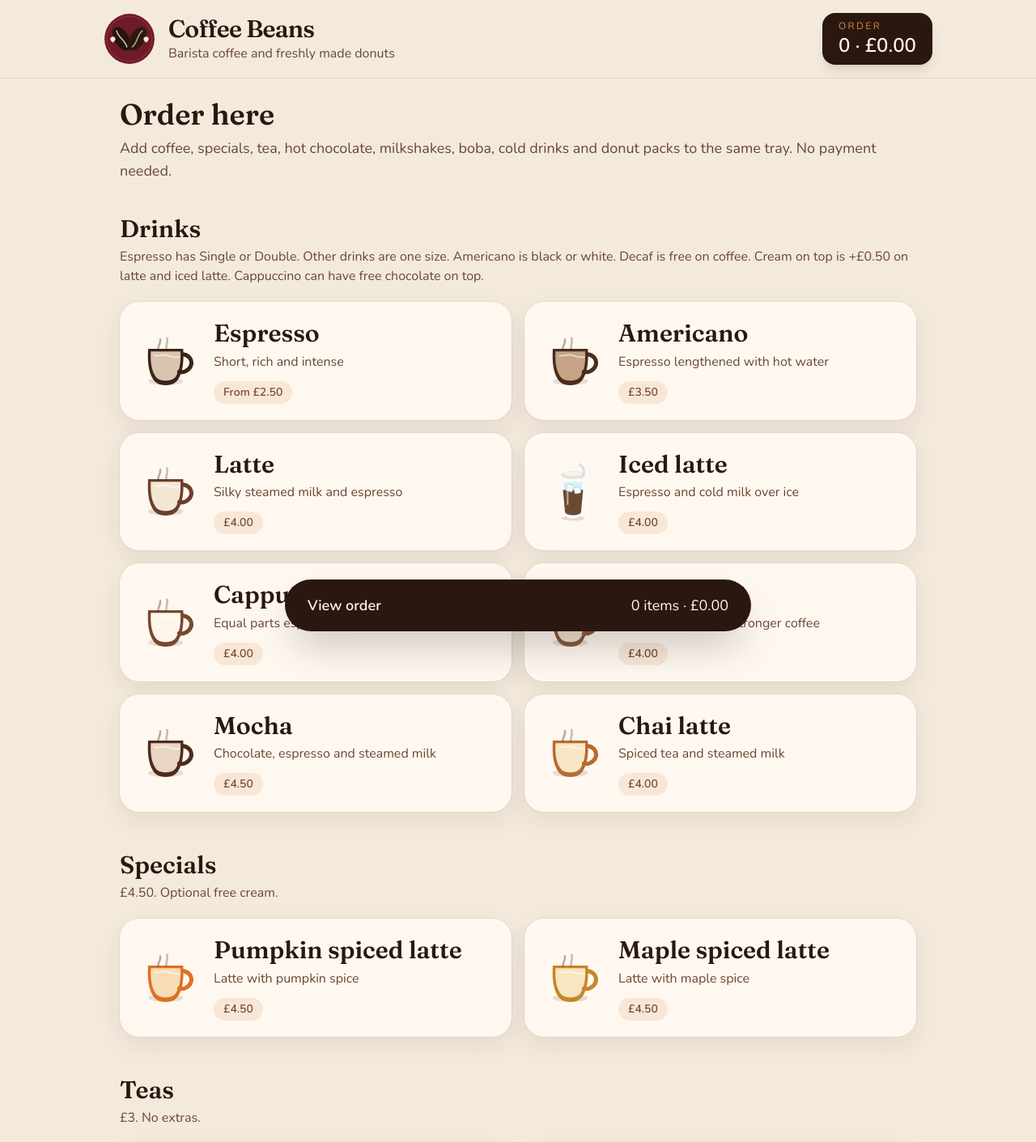
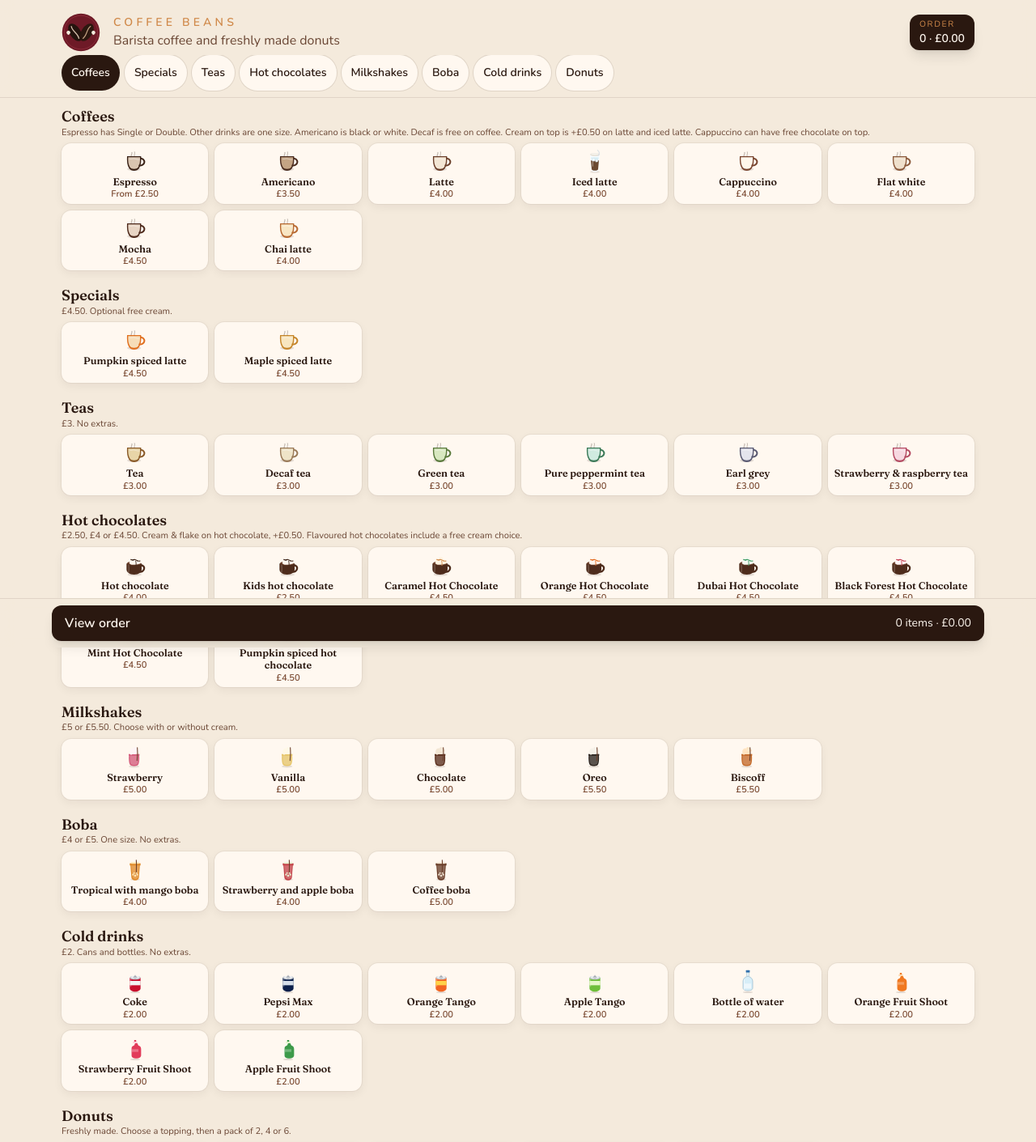
Before and after one commit to shelleybibby-dev/Barista-orders, a Next.js app: page /customer in a window 1280 px wide. Shown: the top 1411 px of the page at 81% size. Built offline with nearby package versions, Linux system fonts and the light colour scheme.

Commit message:
Tighten the customer menu for iPad
Add a sticky section tab bar and keep the order bar on screen. Item cards are smaller, with four columns in portrait and six in landscape, so a section fits with much less scrolling.

Co-authored-by: shelleybibby-dev <shelleybibby-dev@users.noreply.github.com>

```diff
--- a/src/components/customer/CustomerKiosk.tsx
+++ b/src/components/customer/CustomerKiosk.tsx
@@ -1,6 +1,6 @@
 "use client";
 
-import { useEffect, useMemo, useState } from "react";
+import { useEffect, useMemo, useRef, useState, type ReactNode } from "react";
 import { BobaIcon } from "@/components/BobaIcon";
 import { ColdDrinkIcon } from "@/components/ColdDrinkIcon";
 import { CoffeeCup } from "@/components/CoffeeCup";
@@ -183,76 +183,129 @@ export function CustomerKiosk({ menu }: { menu: Menu }) {
     setError(null);
   }
 
+  const sections = useMemo(
+    () =>
+      [
+        menu.drinks.length > 0 ? { id: "coffees", label: "Coffees" } : null,
+        (menu.specials ?? []).length > 0 ? { id: "specials", label: "Specials" } : null,
+        (menu.teas ?? []).length > 0 ? { id: "teas", label: "Teas" } : null,
+        (menu.hotChocolates ?? []).length > 0
+          ? { id: "hot-chocolates", label: "Hot chocolates" }
+          : null,
+        (menu.milkshakes ?? []).length > 0 ? { id: "milkshakes", label: "Milkshakes" } : null,
+        (menu.bobas ?? []).length > 0 ? { id: "boba", label: "Boba" } : null,
+        (menu.coldDrinks ?? []).length > 0 ? { id: "cold-drinks", label: "Cold drinks" } : null,
+        (menu.donuts ?? []).length > 0 ? { id: "donuts", label: "Donuts" } : null,
+      ].filter((section) => section !== null),
+    [menu],
+  );
+  const [activeSection, setActiveSection] = useState(sections[0]?.id ?? "coffees");
+  const scrollLock = useRef<string | null>(null);
+
+  useEffect(() => {
+    const nodes = Array.from(document.querySelectorAll<HTMLElement>("[data-menu-section]"));
+    if (nodes.length === 0) return;
+    const observer = new IntersectionObserver(
+      (entries) => {
+        if (scrollLock.current) return;
+        const visible = entries
+          .filter((entry) => entry.isIntersecting)
+          .sort((a, b) => a.boundingClientRect.top - b.boundingClientRect.top);
+        const next = visible[0]?.target.id;
+        if (next) setActiveSection(next);
+      },
+      { rootMargin: "-132px 0px -50% 0px", threshold: [0, 0.2] },
+    );
+    for (const node of nodes) observer.observe(node);
+    return () => observer.disconnect();
+  }, [sections]);
+
+  function jumpToSection(id: string) {
+    setActiveSection(id);
+    scrollLock.current = id;
+    document.getElementById(id)?.scrollIntoView({ behavior: "smooth", block: "start" });
+    document.getElementById(`section-tab-${id}`)?.scrollIntoView({
+      behavior: "smooth",
+      inline: "center",
+      block: "nearest",
+    });
+    window.setTimeout(() => {
+      if (scrollLock.current === id) scrollLock.current = null;
+    }, 800);
+  }
+
   return (
     <div className="relative min-h-dvh bg-cream text-espresso">
-      <header className="sticky top-0 z-20 border-b border-espresso/10 bg-cream/95 px-5 py-4 backdrop-blur-md safe-top">
-        <div className="mx-auto flex max-w-5xl items-center justify-between gap-4">
-          <BrandLockup name={menu.cafeName} subtitle={menu.tagline} size="md" />
+      <div className="sticky top-0 z-20 border-b border-espresso/10 bg-cream/95 backdrop-blur-md safe-top">
+        <header className="mx-auto flex max-w-6xl items-center justify-between gap-3 px-3 pb-1">
+          <BrandLockup name={menu.cafeName} subtitle={menu.tagline} size="sm" />
           <button
             type="button"
             onClick={() => setCartOpen(true)}
-            className="tap min-h-16 min-w-16 rounded-2xl bg-espresso px-5 text-left text-foam shadow-lg"
+            className="tap min-h-11 shrink-0 rounded-xl bg-espresso px-3 text-left text-foam shadow-lg"
           >
-            <span className="block text-xs uppercase tracking-[0.2em] text-caramel">Order</span>
-            <span className="block text-2xl font-semibold">
+            <span className="block text-[0.65rem] uppercase tracking-[0.16em] text-caramel">Order</span>
+            <span className="block text-sm font-semibold">
               {itemCount} · {formatGbp(totalPence)}
             </span>
           </button>
+        </header>
+        <nav aria-label="Menu sections" className="mx-auto flex max-w-6xl gap-1.5 overflow-x-auto px-3 pb-2">
+          {sections.map((section) => {
+            const selected = activeSection === section.id;
+            return (
+              <button
+                key={section.id}
+                id={`section-tab-${section.id}`}
+                type="button"
+                aria-current={selected ? "true" : undefined}
+                onClick={() => jumpToSection(section.id)}
+                className={`tap min-h-11 shrink-0 rounded-full px-3 text-sm font-semibold ${
+                  selected ? "bg-espresso text-foam" : "bg-foam text-espresso ring-1 ring-espresso/10"
+                }`}
+              >
+                {section.label}
+              </button>
+            );
+          })}
+        </nav>
       </div>
-      </header>
 
-      <main className="mx-auto max-w-5xl px-5 py-6 pb-44">
-        <h1 className="font-display text-4xl font-semibold">Order here</h1>
-        <p className="mt-2 text-lg text-coffee">
-          Add coffee, specials, tea, hot chocolate, milkshakes, boba, cold drinks and donut packs to the same tray. No payment needed.
-        </p>
-
-        <h2 className="mt-10 font-display text-3xl font-semibold">Drinks</h2>
-        <p className="mt-1 text-base text-coffee">
-          Espresso has Single or Double. Other drinks are one size. Americano is black or white. Decaf is free on coffee. Cream on top is +£0.50 on latte and iced latte. Cappuccino can have free chocolate on top.
-        </p>
-        <div className="mt-5 grid grid-cols-1 gap-4 sm:grid-cols-2">
+      <main className="mx-auto flex max-w-6xl flex-col gap-5 px-3 py-3 pb-24">
+        {menu.drinks.length > 0 ? (
+          <MenuSection
+            id="coffees"
+            title="Coffees"
+            blurb="Espresso has Single or Double. Other drinks are one size. Americano is black or white. Decaf is free on coffee. Cream on top is +£0.50 on latte and iced latte. Cappuccino can have free chocolate on top."
+          >
             {menu.drinks.map((drink) => (
               <DrinkCard key={drink.id} product={drink} onOpen={() => openProduct(drink, "drink")} />
             ))}
-        </div>
+          </MenuSection>
+        ) : null}
 
         {(menu.specials ?? []).length > 0 ? (
-          <>
-            <h2 className="mt-12 font-display text-3xl font-semibold">Specials</h2>
-            <p className="mt-1 text-base text-coffee">£4.50. Optional free cream.</p>
-            <div className="mt-5 grid grid-cols-1 gap-4 sm:grid-cols-2">
+          <MenuSection id="specials" title="Specials" blurb="£4.50. Optional free cream.">
             {(menu.specials ?? []).map((drink) => (
-                <DrinkCard
-                  key={drink.id}
-                  product={drink}
-                  onOpen={() => openProduct(drink, "special")}
-                />
+              <DrinkCard key={drink.id} product={drink} onOpen={() => openProduct(drink, "special")} />
             ))}
-            </div>
-          </>
+          </MenuSection>
         ) : null}
 
         {(menu.teas ?? []).length > 0 ? (
-          <>
-            <h2 className="mt-12 font-display text-3xl font-semibold">Teas</h2>
-            <p className="mt-1 text-base text-coffee">£3. No extras.</p>
-            <div className="mt-5 grid grid-cols-1 gap-4 sm:grid-cols-2">
+          <MenuSection id="teas" title="Teas" blurb="£3. No extras.">
             {(menu.teas ?? []).map((tea) => (
               <DrinkCard key={tea.id} product={tea} onOpen={() => openProduct(tea, "drink")} />
             ))}
-            </div>
-          </>
+          </MenuSection>
         ) : null}
 
         {(menu.hotChocolates ?? []).length > 0 ? (
-          <>
-            <h2 className="mt-12 font-display text-3xl font-semibold">Hot chocolates</h2>
-            <p className="mt-1 text-base text-coffee">
-              £2.50, £4 or £4.50. Cream & flake on hot chocolate, +£0.50. Flavoured hot chocolates
-              include a free cream choice.
-            </p>
-            <div className="mt-5 grid grid-cols-1 gap-4 sm:grid-cols-2">
+          <MenuSection
+            id="hot-chocolates"
+            title="Hot chocolates"
+            blurb="£2.50, £4 or £4.50. Cream & flake on hot chocolate, +£0.50. Flavoured hot chocolates include a free cream choice."
+          >
             {(menu.hotChocolates ?? []).map((drink) => (
               <DrinkCard
                 key={drink.id}
@@ -261,15 +314,11 @@ export function CustomerKiosk({ menu }: { menu: Menu }) {
                 onOpen={() => openProduct(drink, "hot-chocolate")}
               />
             ))}
-            </div>
-          </>
+          </MenuSection>
         ) : null}
 
         {(menu.milkshakes ?? []).length > 0 ? (
-          <>
-            <h2 className="mt-12 font-display text-3xl font-semibold">Milkshakes</h2>
-            <p className="mt-1 text-base text-coffee">£5 or £5.50. Choose with or without cream.</p>
-            <div className="mt-5 grid grid-cols-1 gap-4 sm:grid-cols-2">
+          <MenuSection id="milkshakes" title="Milkshakes" blurb="£5 or £5.50. Choose with or without cream.">
             {(menu.milkshakes ?? []).map((shake) => (
               <DrinkCard
                 key={shake.id}
@@ -278,32 +327,19 @@ export function CustomerKiosk({ menu }: { menu: Menu }) {
                 onOpen={() => openProduct(shake, "milkshake")}
               />
             ))}
-            </div>
-          </>
+          </MenuSection>
         ) : null}
 
         {(menu.bobas ?? []).length > 0 ? (
-          <>
-            <h2 className="mt-12 font-display text-3xl font-semibold">Boba</h2>
-            <p className="mt-1 text-base text-coffee">£4 or £5. One size. No extras.</p>
-            <div className="mt-5 grid grid-cols-1 gap-4 sm:grid-cols-2">
+          <MenuSection id="boba" title="Boba" blurb="£4 or £5. One size. No extras.">
             {(menu.bobas ?? []).map((boba) => (
-                <DrinkCard
-                  key={boba.id}
-                  product={boba}
-                  kind="boba"
-                  onOpen={() => openProduct(boba, "boba")}
-                />
+              <DrinkCard key={boba.id} product={boba} kind="boba" onOpen={() => openProduct(boba, "boba")} />
             ))}
-            </div>
-          </>
+          </MenuSection>
         ) : null}
 
         {(menu.coldDrinks ?? []).length > 0 ? (
-          <>
-            <h2 className="mt-12 font-display text-3xl font-semibold">Cold drinks</h2>
-            <p className="mt-1 text-base text-coffee">£2. Cans and bottles. No extras.</p>
-            <div className="mt-5 grid grid-cols-1 gap-4 sm:grid-cols-2">
+          <MenuSection id="cold-drinks" title="Cold drinks" blurb="£2. Cans and bottles. No extras.">
             {(menu.coldDrinks ?? []).map((drink) => (
               <DrinkCard
                 key={drink.id}
@@ -312,45 +348,41 @@ export function CustomerKiosk({ menu }: { menu: Menu }) {
                 onOpen={() => openProduct(drink, "cold-drink")}
               />
             ))}
-            </div>
-          </>
+          </MenuSection>
         ) : null}
 
-        <h2 className="mt-12 font-display text-3xl font-semibold">Donuts</h2>
-        <p className="mt-1 text-base text-coffee">
-          Freshly made. Choose a topping, then a pack of 2, 4 or 6.
-        </p>
-        <div className="mt-5 grid grid-cols-1 gap-4 sm:grid-cols-2">
+        {(menu.donuts ?? []).length > 0 ? (
+          <MenuSection id="donuts" title="Donuts" blurb="Freshly made. Choose a topping, then a pack of 2, 4 or 6.">
             {(menu.donuts ?? []).map((donut) => (
               <button
                 key={donut.id}
                 type="button"
                 onClick={() => openProduct(donut, "donut")}
-              className="tap flex min-h-36 items-center gap-4 rounded-3xl bg-foam p-5 text-left shadow-[0_10px_30px_rgba(42,24,16,0.08)] ring-1 ring-espresso/5"
+                className={itemCardClass}
               >
-              <DonutIcon donut={donut} className="h-20 w-20 shrink-0" />
-              <span>
-                <span className="block font-display text-3xl font-semibold leading-tight">
+                <DonutIcon donut={donut} className="h-8 w-8 shrink-0" />
+                <span className="line-clamp-2 w-full font-display text-[0.78rem] font-semibold leading-tight">
                   {donut.name}
                 </span>
-                <span className="mt-1 block text-base text-coffee">{donut.description}</span>
-                <span className="mt-3 inline-flex rounded-full bg-caramel/15 px-3 py-1 text-sm font-semibold text-mocha">
+                <span className="text-[0.7rem] font-semibold leading-none text-mocha">
                   From {formatGbp(lowestPricePence(donut))}
-                </span>
                 </span>
               </button>
             ))}
-        </div>
+          </MenuSection>
+        ) : null}
       </main>
 
+      <div className="fixed inset-x-0 bottom-0 z-20 border-t border-espresso/10 bg-cream/95 px-3 pt-2 backdrop-blur-md pb-[max(0.5rem,env(safe-area-inset-bottom))]">
         <button
           type="button"
           onClick={() => setCartOpen(true)}
-        className="tap fixed bottom-5 left-1/2 z-20 flex min-h-16 w-[min(92%,36rem)] -translate-x-1/2 items-center justify-between rounded-full bg-espresso px-7 text-foam shadow-2xl"
+          className="tap mx-auto flex min-h-11 w-full max-w-6xl items-center justify-between rounded-xl bg-espresso px-4 text-foam shadow-lg"
         >
-        <span className="text-lg font-semibold">View order</span>
-        <span className="text-lg">{itemCount} items · {formatGbp(totalPence)}</span>
+          <span className="text-base font-semibold">View order</span>
+          <span className="text-sm">{itemCount} items · {formatGbp(totalPence)}</span>
         </button>
+      </div>
 
       {draft ? (
         <CustomiseSheet
@@ -386,6 +418,31 @@ export function CustomerKiosk({ menu }: { menu: Menu }) {
   );
 }
 
+const itemCardClass =
+  "tap flex min-h-11 flex-col items-center justify-start gap-0.5 rounded-xl bg-foam px-1 py-1.5 text-center shadow-[0_4px_12px_rgba(42,24,16,0.06)] ring-1 ring-espresso/5";
+
+const itemGridClass = "mt-1.5 grid grid-cols-2 gap-1.5 md:grid-cols-4 md:gap-2 lg:grid-cols-6";
+
+function MenuSection({
+  id,
+  title,
+  blurb,
+  children,
+}: {
+  id: string;
+  title: string;
+  blurb: string;
+  children: ReactNode;
+}) {
+  return (
+    <section id={id} data-menu-section className="scroll-mt-36">
+      <h2 className="font-display text-lg font-semibold leading-tight">{title}</h2>
+      <p className="text-[0.7rem] leading-snug text-coffee">{blurb}</p>
+      <div className={itemGridClass}>{children}</div>
+    </section>
+  );
+}
+
 function DrinkCard({
   product,
   kind = "drink",
@@ -395,36 +452,29 @@ function DrinkCard({
   kind?: ProductKind;
   onOpen: () => void;
 }) {
+  const price =
+    product.sizes.length === 1
+      ? formatGbp(lowestPricePence(product))
+      : `From ${formatGbp(lowestPricePence(product))}`;
   return (
-    <button
-      type="button"
-      onClick={onOpen}
-      className="tap flex min-h-36 items-center gap-4 rounded-3xl bg-foam p-5 text-left shadow-[0_10px_30px_rgba(42,24,16,0.08)] ring-1 ring-espresso/5"
-    >
+    <button type="button" onClick={onOpen} className={itemCardClass}>
       {kind === "milkshake" ? (
-        <MilkshakeIcon shake={product} className="h-20 w-20 shrink-0" />
+        <MilkshakeIcon shake={product} className="h-8 w-8 shrink-0" />
       ) : kind === "boba" ? (
-        <BobaIcon drink={product} className="h-20 w-20 shrink-0" />
+        <BobaIcon drink={product} className="h-8 w-8 shrink-0" />
       ) : kind === "cold-drink" ? (
-        <ColdDrinkIcon drink={product} className="h-20 w-20 shrink-0" />
+        <ColdDrinkIcon drink={product} className="h-8 w-8 shrink-0" />
       ) : kind === "hot-chocolate" || product.id.includes("hot-chocolate") ? (
-        <HotChocolateIcon drink={product} className="h-20 w-20 shrink-0" />
+        <HotChocolateIcon drink={product} className="h-8 w-8 shrink-0" />
       ) : product.id.startsWith("iced-") ? (
-        <IcedCoffeeCup drink={product} className="h-20 w-20 shrink-0" />
+        <IcedCoffeeCup drink={product} className="h-8 w-8 shrink-0" />
       ) : (
-        <CoffeeCup drink={product} className="h-20 w-20 shrink-0" />
+        <CoffeeCup drink={product} className="h-8 w-8 shrink-0" />
       )}
-      <span>
-        <span className="block font-display text-3xl font-semibold leading-tight">
+      <span className="line-clamp-2 w-full font-display text-[0.78rem] font-semibold leading-tight">
         {productCardName(product)}
       </span>
-        <span className="mt-1 block text-base text-coffee">{product.description}</span>
-        <span className="mt-3 inline-flex rounded-full bg-caramel/15 px-3 py-1 text-sm font-semibold text-mocha">
-          {product.sizes.length === 1
-            ? formatGbp(lowestPricePence(product))
-            : `From ${formatGbp(lowestPricePence(product))}`}
-        </span>
-      </span>
+      <span className="text-[0.7rem] font-semibold leading-none text-mocha">{price}</span>
     </button>
   );
 }
```
Lines whose indentation alone changed are shown as unchanged.
